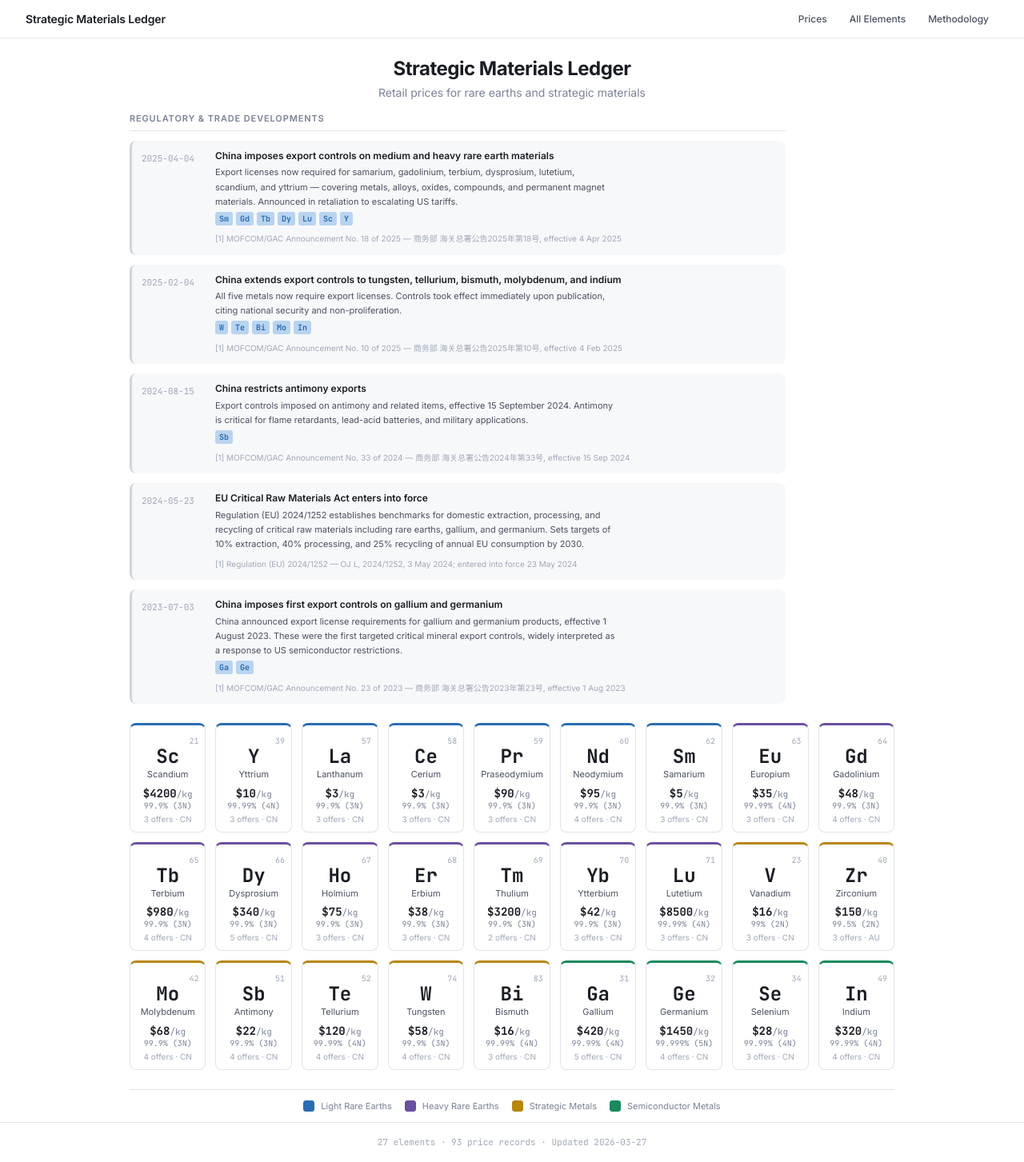
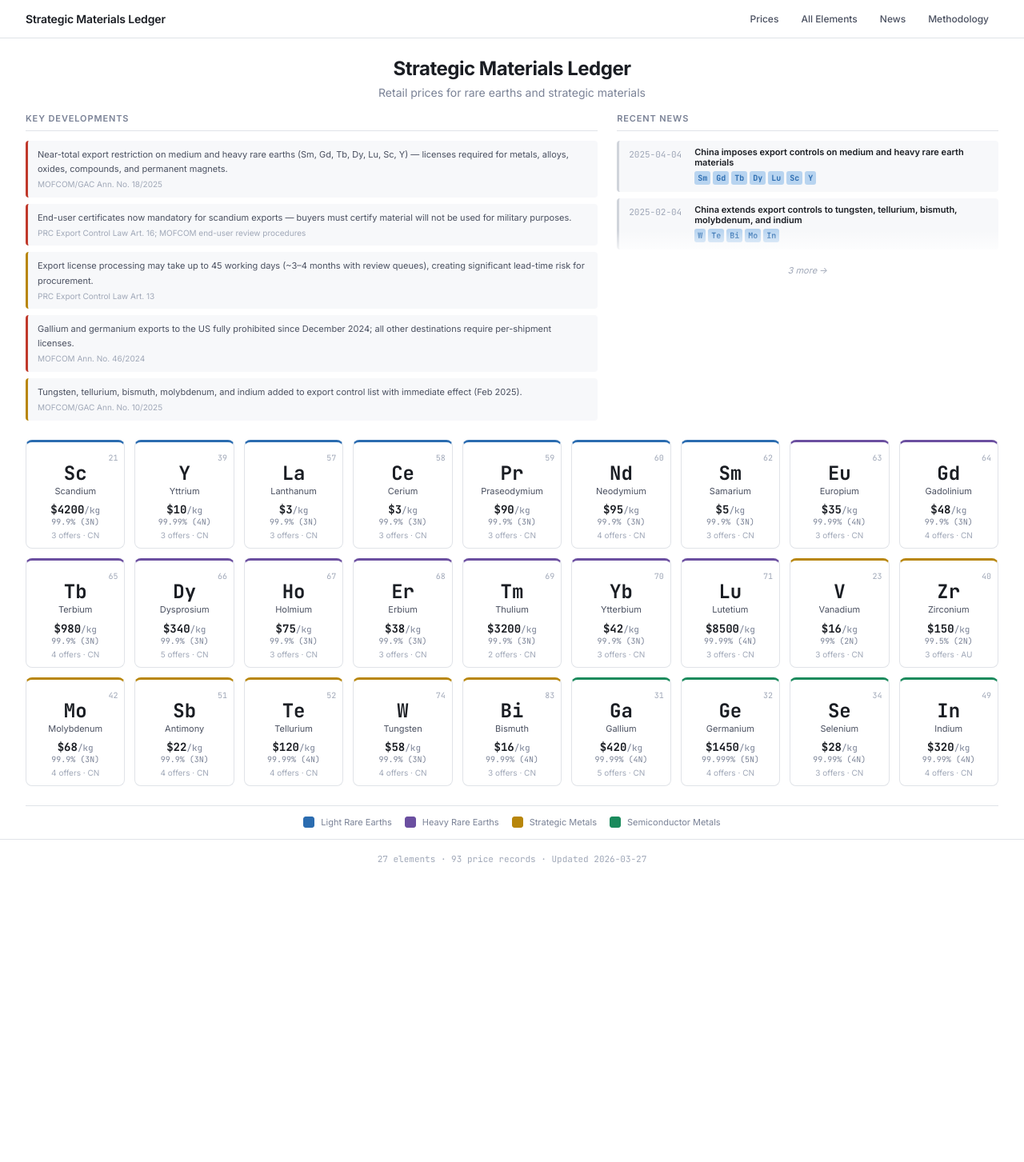
Before and after one commit to mironovb/lanthanides.io, a Jekyll site: the page built from index.html, in a window 1280 px wide. Shown: the whole page at 80% size. Built offline with Jekyll 4.4.1, drawn with Linux system fonts in a browser that asks for light colours; after the commit the page ends 1098 px from its top, so only the background shows below that.

Commit message:
news block update

```diff
--- /dev/null
+++ b/_data/key_developments.yml
@@ -0,0 +1,21 @@
+# Key Developments — brief highlights shown on homepage
+
+- summary: "Near-total export restriction on medium and heavy rare earths (Sm, Gd, Tb, Dy, Lu, Sc, Y) — licenses required for metals, alloys, oxides, compounds, and permanent magnets."
+  severity: high
+  ref: "MOFCOM/GAC Ann. No. 18/2025"
+
+- summary: "End-user certificates now mandatory for scandium exports — buyers must certify material will not be used for military purposes."
+  severity: high
+  ref: "PRC Export Control Law Art. 16; MOFCOM end-user review procedures"
+
+- summary: "Export license processing may take up to 45 working days (~3–4 months with review queues), creating significant lead-time risk for procurement."
+  severity: medium
+  ref: "PRC Export Control Law Art. 13"
+
+- summary: "Gallium and germanium exports to the US fully prohibited since December 2024; all other destinations require per-shipment licenses."
+  severity: high
+  ref: "MOFCOM Ann. No. 46/2024"
+
+- summary: "Tungsten, tellurium, bismuth, molybdenum, and indium added to export control list with immediate effect (Feb 2025)."
+  severity: medium
+  ref: "MOFCOM/GAC Ann. No. 10/2025"
--- a/_includes/header.html
+++ b/_includes/header.html
@@ -6,6 +6,7 @@
     <nav class="site-nav">
       <a href="{{ '/' | relative_url }}">Prices</a>
       <a href="{{ '/elements/' | relative_url }}">All Elements</a>
+      <a href="{{ '/news/' | relative_url }}">News</a>
       <a href="{{ '/methodology/' | relative_url }}">Methodology</a>
     </nav>
   </div>
--- a/_layouts/home.html
+++ b/_layouts/home.html
@@ -9,18 +9,35 @@ layout: default
 
 {{ content }}
 
-{% comment %} ── News / Regulatory Developments ── {% endcomment %}
+{% comment %} ── Key Developments + Recent News (side by side on desktop) ── {% endcomment %}
+<div class="home-top-row">
+
+  {% comment %} ── Key Developments (left) ── {% endcomment %}
+  <section class="key-developments">
+    <h2 class="kd-heading">Key Developments</h2>
+    <ul class="kd-list">
+      {% for item in site.data.key_developments %}
+        <li class="kd-item kd-{{ item.severity }}">
+          <span class="kd-text">{{ item.summary }}</span>
+          {% if item.ref and item.ref != "" %}
+            <cite class="kd-ref">{{ item.ref }}</cite>
+          {% endif %}
+        </li>
+      {% endfor %}
+    </ul>
+  </section>
+
+  {% comment %} ── Recent News (right, compact) ── {% endcomment %}
   {% assign sorted_news = site.data.news | sort: "date" | reverse %}
   {% if sorted_news.size > 0 %}
-<section class="news-panel">
-  <h2 class="news-heading">Regulatory &amp; Trade Developments</h2>
-  <div class="news-list">
-    {% for item in sorted_news %}
-      <article class="news-item">
+  <section class="news-panel-compact">
+    <h2 class="news-heading">Recent News</h2>
+    <div class="news-preview">
+      {% for item in sorted_news limit:2 %}
+        <article class="news-item-mini">
           <time class="news-date" datetime="{{ item.date }}">{{ item.date }}</time>
           <div class="news-body">
             <h3 class="news-headline">{{ item.headline }}</h3>
-          <p class="news-text">{{ item.body }}</p>
             {% if item.elements.size > 0 %}
               <span class="news-elements">
                 {% for sym in item.elements %}
@@ -28,19 +45,19 @@ layout: default
                 {% endfor %}
               </span>
             {% endif %}
-          {% if item.references.size > 0 %}
-            <div class="news-refs">
-              {% for ref in item.references %}
-                <cite>[{{ forloop.index }}] {{ ref.label }}{% if ref.note %} — {{ ref.note }}{% endif %}</cite>
+          </div>
+        </article>
       {% endfor %}
+      {% if sorted_news.size > 2 %}
+        <div class="news-fade">
+          <a href="{{ '/news/' | relative_url }}" class="news-read-more">{{ sorted_news.size | minus: 2 }} more &rarr;</a>
         </div>
       {% endif %}
     </div>
-      </article>
-    {% endfor %}
-  </div>
   </section>
   {% endif %}
+
+</div>
 
 {% comment %} ── Unified Element Grid ── {% endcomment %}
 {% assign display_order = "rare_earth_light,rare_earth_heavy,strategic_metal,semiconductor_metal" | split: "," %}
--- a/_sass/_home.scss
+++ b/_sass/_home.scss
@@ -17,10 +17,75 @@
   }
 }
 
-// ── News panel ───────────────────────────────────────────────
-.news-panel {
+// ── Home top row: Key Developments + Recent News ─────────────
+.home-top-row {
+  display: flex;
+  flex-direction: column;
+  gap: $sp-4;
   margin-bottom: $sp-6;
-  max-width: 820px;
+
+  @include bp-lg {
+    flex-direction: row;
+    gap: $sp-6;
+  }
+}
+
+// ── Key Developments ─────────────────────────────────────────
+.key-developments {
+  flex: 3;
+  min-width: 0;
+
+  .kd-heading {
+    @include label;
+    margin-bottom: $sp-3;
+    padding-bottom: $sp-2;
+    border-bottom: $border-thin;
+  }
+}
+
+.kd-list {
+  list-style: none;
+  padding: 0;
+  margin: 0;
+  display: flex;
+  flex-direction: column;
+  gap: $sp-2;
+}
+
+.kd-item {
+  font-size: $fs-xs;
+  color: $text-secondary;
+  line-height: $lh-relaxed;
+  padding: $sp-2 $sp-3;
+  background: $bg-secondary;
+  border-radius: $radius-sm;
+  border-left: 3px solid $border-secondary;
+
+  &.kd-high {
+    border-left-color: $accent-red;
+  }
+
+  &.kd-medium {
+    border-left-color: $accent-amber;
+  }
+}
+
+.kd-text {
+  display: block;
+}
+
+.kd-ref {
+  display: block;
+  font-style: normal;
+  font-size: 10px;
+  color: $text-dim;
+  margin-top: 2px;
+}
+
+// ── Compact news panel (homepage) ────────────────────────────
+.news-panel-compact {
+  flex: 2;
+  min-width: 0;
 
   .news-heading {
     @include label;
@@ -30,34 +95,64 @@
   }
 }
 
-.news-list {
+.news-preview {
+  position: relative;
   display: flex;
   flex-direction: column;
-  gap: $sp-3;
+  gap: $sp-2;
 }
 
-.news-item {
+.news-item-mini {
   display: flex;
-  gap: $sp-3;
-  padding: $sp-3;
+  gap: $sp-2;
+  padding: $sp-2 $sp-3;
   background: $bg-secondary;
-  border-radius: $radius-md;
+  border-radius: $radius-sm;
   border-left: 3px solid $border-secondary;
 
   @include bp-max-md {
     flex-direction: column;
-    gap: $sp-1;
+    gap: 2px;
   }
 }
 
+.news-fade {
+  position: relative;
+  text-align: center;
+  padding-top: $sp-2;
+
+  &::before {
+    content: "";
+    position: absolute;
+    top: -$sp-8;
+    left: 0;
+    right: 0;
+    height: $sp-8;
+    background: linear-gradient(to bottom, transparent, $bg-primary);
+    pointer-events: none;
+  }
+}
+
+.news-read-more {
+  font-size: $fs-xs;
+  font-style: italic;
+  color: $text-dim;
+  text-decoration: none;
+
+  &:hover {
+    color: $text-muted;
+  }
+}
+
+// ── Shared news styles (homepage mini + full page) ───────────
 .news-date {
   font-family: $font-mono;
   font-size: $fs-xs;
   color: $text-dim;
   white-space: nowrap;
   flex-shrink: 0;
-  min-width: 80px;
-  padding-top: 2px;
+  min-width: 74px;
+  padding-top: 1px;
 }
 
 .news-body {
@@ -66,24 +161,24 @@
 }
 
 .news-headline {
-  font-size: $fs-sm;
+  font-size: $fs-xs;
   font-weight: $fw-semibold;
   color: $text-primary;
   line-height: $lh-tight;
-  margin: 0 0 $sp-1;
+  margin: 0;
 }
 
 .news-text {
   font-size: $fs-xs;
   color: $text-secondary;
   line-height: $lh-relaxed;
-  margin: 0;
+  margin: $sp-1 0 0;
 }
 
 .news-elements {
   display: inline-flex;
   flex-wrap: wrap;
-  gap: 4px;
+  gap: 3px;
   margin-top: $sp-1;
 
   code {
@@ -92,7 +187,7 @@
     font-weight: $fw-semibold;
     color: $accent-blue;
     background: $accent-blue-dim;
-    padding: 1px 5px;
+    padding: 1px 4px;
     border-radius: 3px;
   }
 }
@@ -106,6 +201,32 @@
     font-size: 10px;
     color: $text-dim;
     line-height: $lh-relaxed;
+  }
+}
+
+// ── Full news page list ──────────────────────────────────────
+.news-full-list {
+  display: flex;
+  flex-direction: column;
+  gap: $sp-3;
+  max-width: 820px;
+
+  .news-item {
+    display: flex;
+    gap: $sp-3;
+    padding: $sp-3;
+    background: $bg-secondary;
+    border-radius: $radius-md;
+    border-left: 3px solid $border-secondary;
+
+    @include bp-max-md {
+      flex-direction: column;
+      gap: $sp-1;
+    }
+
+    .news-headline {
+      font-size: $fs-sm;
+    }
   }
 }
 
```
Also changed, not shown: pages/news.html (added, +36 -0 lines). Lines whose indentation alone changed are shown as unchanged.
